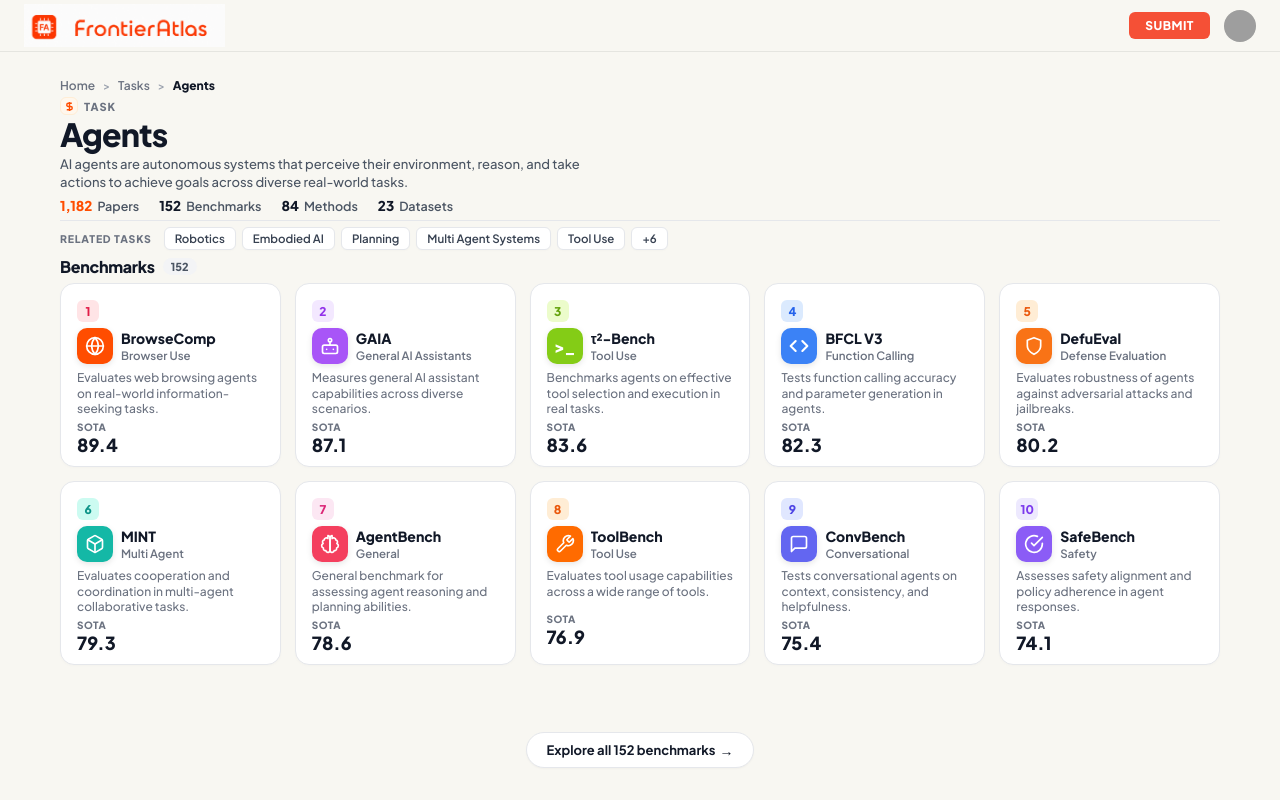
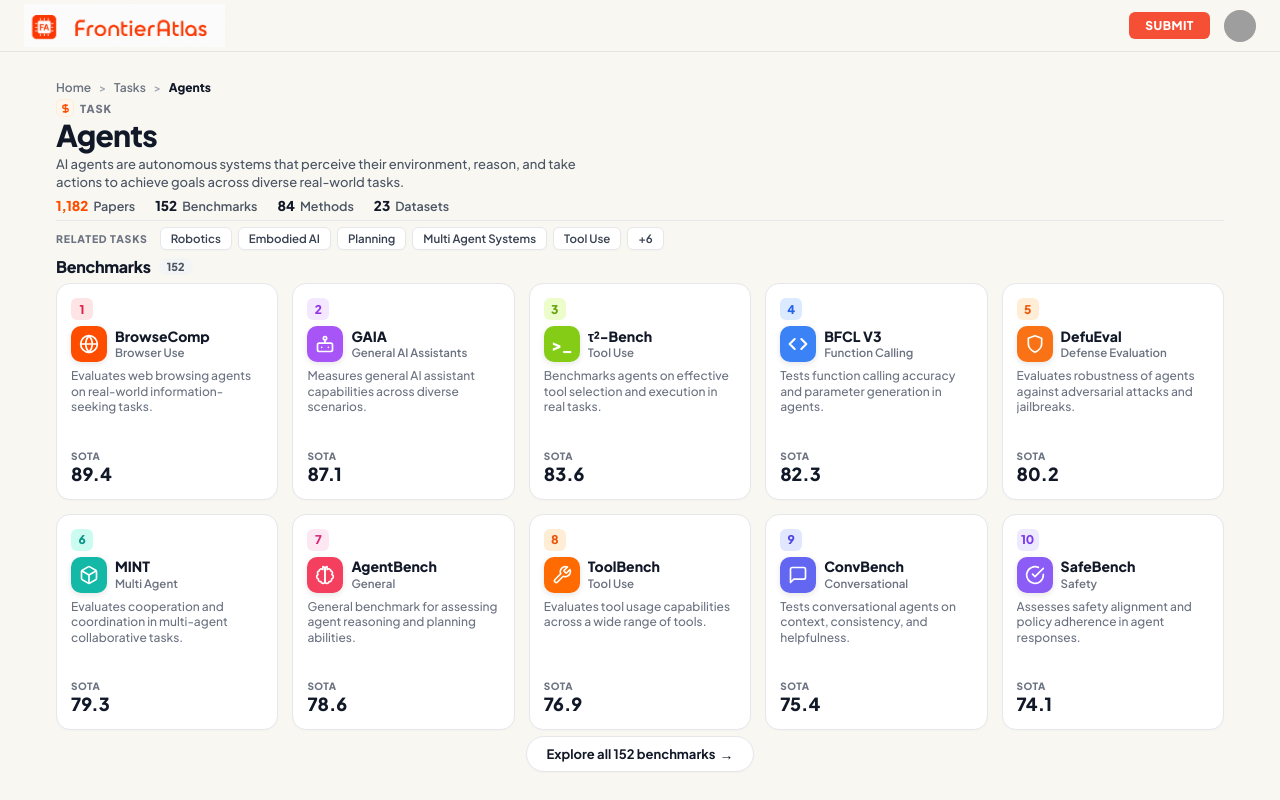
Before and after one commit to Deepak-Solanki04/Frontier_Atlas, a Next.js app: page /agents in a window 1280 px wide. Built offline with nearby package versions, Linux system fonts and the light colour scheme; grey boxes are pictures that could not be loaded.

Commit message:
style: remove fixed aspect-ratio, use max-width 1400px container + flex grid with 1fr rows - cards fill available space naturally matching any viewport

```diff
--- a/app/globals.css
+++ b/app/globals.css
@@ -447,10 +447,10 @@ footer.site-footer-bar {
 
 .topic-hero-container {
   width: 100%;
-  max-width: 100%;
+  max-width: 1400px;
   height: 100%;
-  margin: 0;
-  padding: 10px 36px 10px;
+  margin: 0 auto;
+  padding: 12px 32px 8px;
   display: flex;
   flex-direction: column;
   overflow: hidden;
@@ -497,10 +497,10 @@ footer.site-footer-bar {
 }
 
 .topic-hero-title {
-  font-size: 32px;
+  font-size: 30px;
   font-weight: 800;
   color: #111827;
-  letter-spacing: -0.8px;
+  letter-spacing: -0.7px;
   line-height: 1.1;
   margin-bottom: 4px;
   flex-shrink: 0;
@@ -613,22 +613,24 @@ footer.site-footer-bar {
 .topic-benchmarks-grid {
   display: grid;
   grid-template-columns: repeat(5, 1fr);
+  grid-template-rows: 1fr 1fr;
   gap: 14px;
-  flex-shrink: 0;
+  flex: 1;
+  min-height: 0;
 }
 
 .benchmark-card {
   background: #ffffff;
   border: 1px solid #e5e7eb;
   border-radius: 14px;
-  padding: 16px;
+  padding: 14px;
   display: flex;
   flex-direction: column;
   justify-content: space-between;
   box-shadow: 0 1px 3px rgba(0,0,0,0.02);
   transition: all 0.2s ease;
   overflow: hidden;
-  aspect-ratio: 6 / 5;
+  min-height: 0;
 }
 .benchmark-card:hover {
   box-shadow: 0 6px 16px rgba(0,0,0,0.06);
@@ -732,9 +734,8 @@ footer.site-footer-bar {
 .topic-explore-container {
   display: flex;
   justify-content: center;
-  padding: 10px 0 6px;
+  padding: 6px 0 4px;
   flex-shrink: 0;
-  margin-top: auto;
 }
 
 .topic-explore-btn {
```
